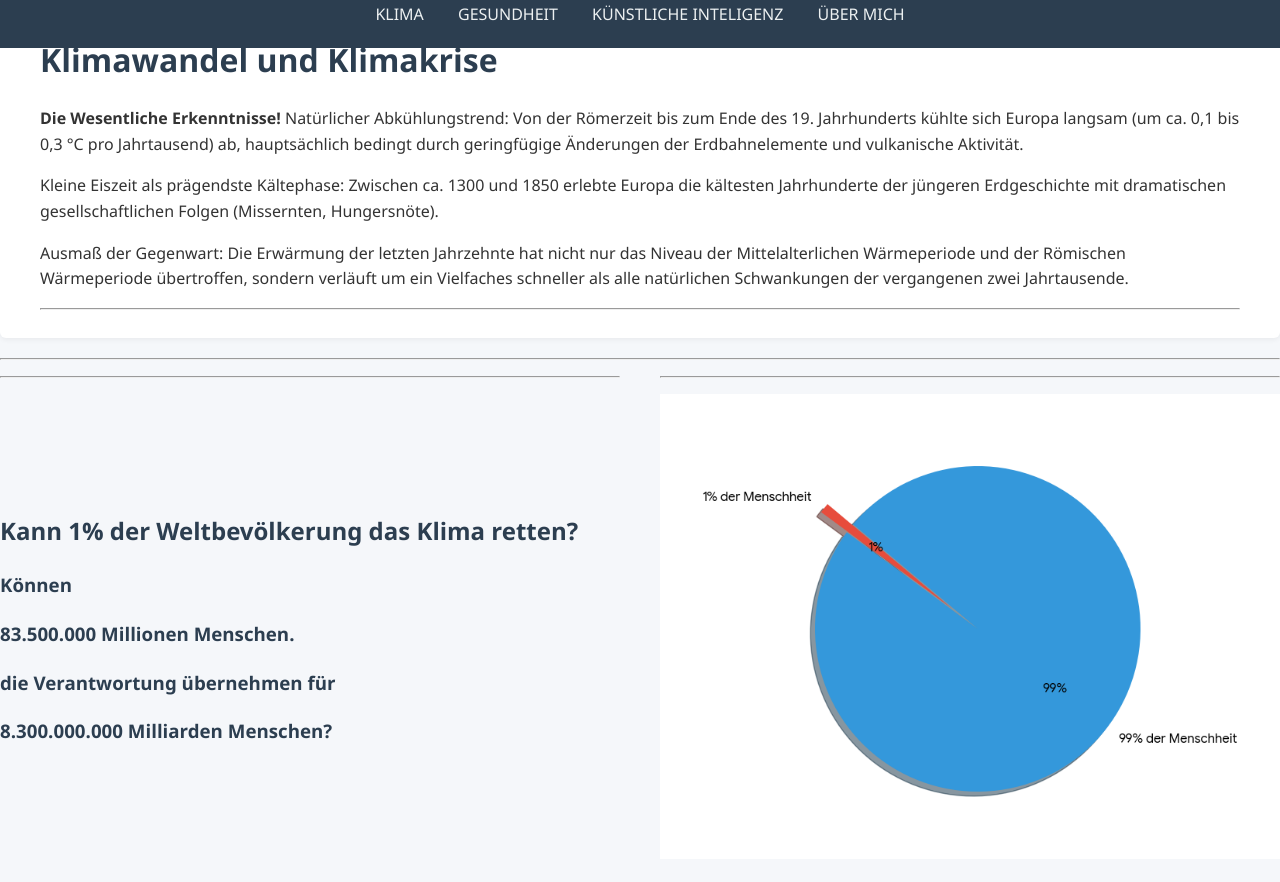
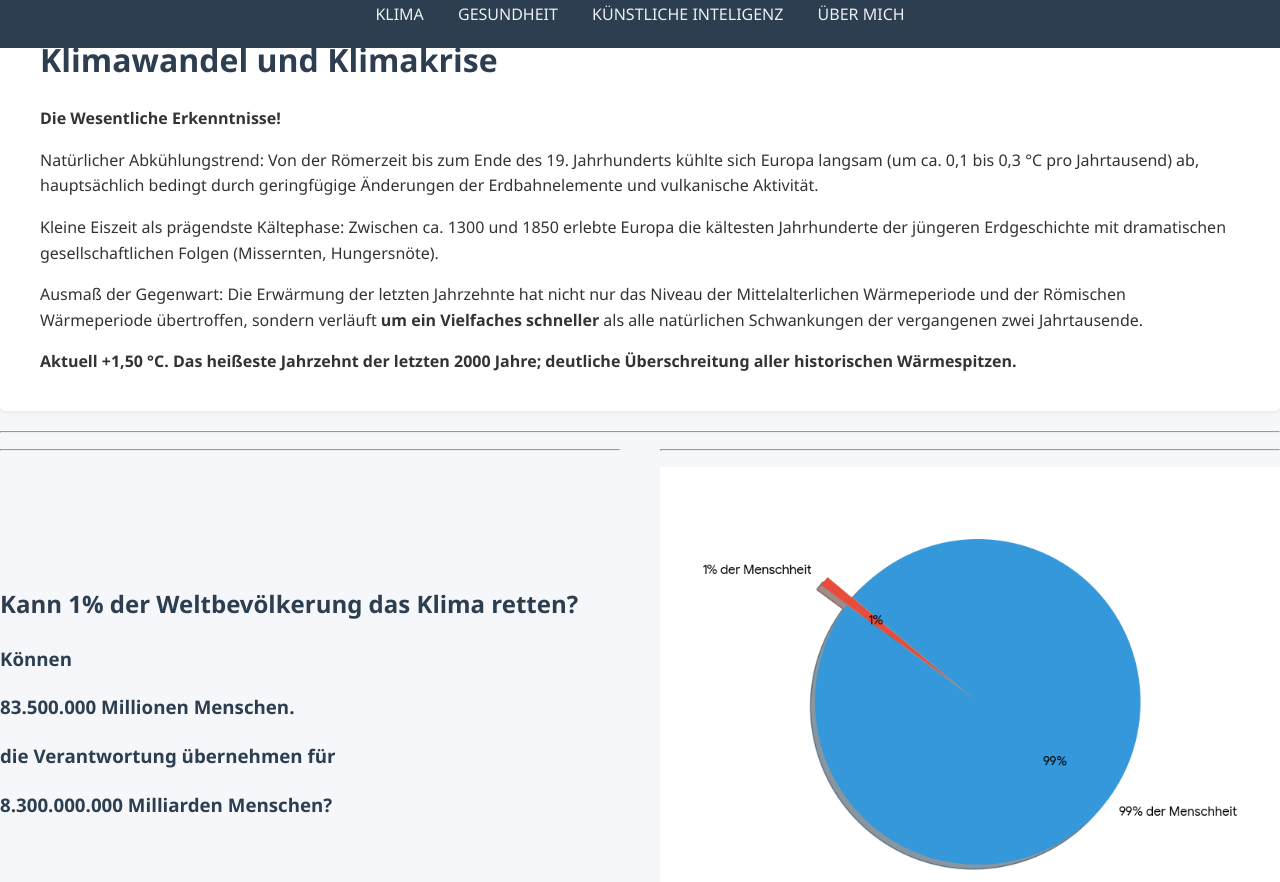
Before and after one commit to TheGermanTruth/TheGermanTruth, a Jekyll site: the page built from index.md, in a window 1280 px wide and 900 px high, scrolled down 1032 px, cut to the strip 18-900 px from the top of the window. Built offline with Jekyll 4.4.1, drawn with Linux system fonts in a browser that asks for light colours.

Commit message:
Update index.md

```diff
--- a/index.md
+++ b/index.md
@@ -10,6 +10,7 @@ title: "Die Co2 Lüge"
 # Klimawandel und Klimakrise
 
 **Die Wesentliche Erkenntnisse!**
+
 Natürlicher Abkühlungstrend: Von der Römerzeit bis zum Ende des 19. Jahrhunderts kühlte sich Europa langsam (um ca. 0,1 bis 0,3 °C pro Jahrtausend) ab,
 hauptsächlich bedingt durch geringfügige Änderungen der Erdbahnelemente und vulkanische Aktivität.
 
@@ -17,9 +18,9 @@ Kleine Eiszeit als prägendste Kältephase: Zwischen ca. 1300 und 1850 erlebte E
 gesellschaftlichen Folgen (Missernten, Hungersnöte).
 
 Ausmaß der Gegenwart: Die Erwärmung der letzten Jahrzehnte hat nicht nur das Niveau der Mittelalterlichen Wärmeperiode und der Römischen Wärmeperiode
-übertroffen, sondern verläuft um ein Vielfaches schneller als alle natürlichen Schwankungen der vergangenen zwei Jahrtausende.
+übertroffen, sondern verläuft **um ein Vielfaches schneller** als alle natürlichen Schwankungen der vergangenen zwei Jahrtausende.
 
----
+**Aktuell +1,50 °C. Das heißeste Jahrzehnt der letzten 2000 Jahre; deutliche Überschreitung aller historischen Wärmespitzen.**
 
 </div>
 
```
